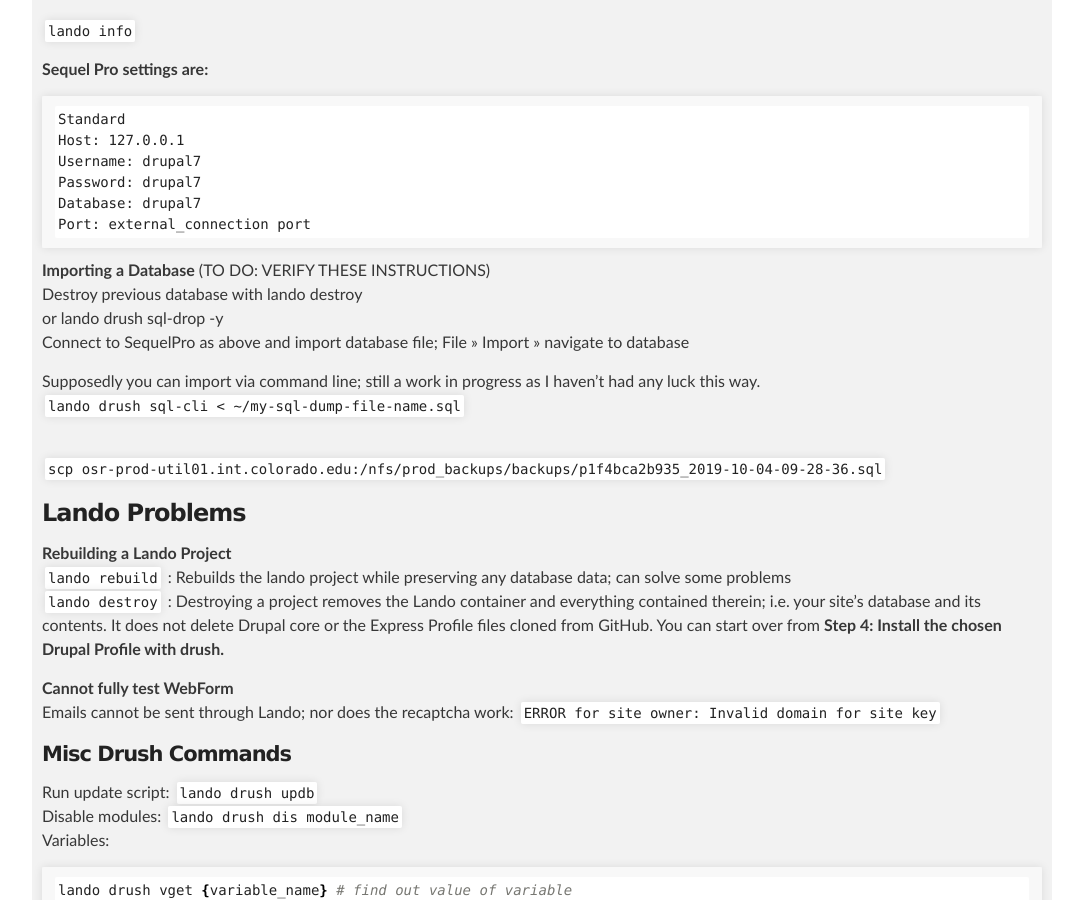
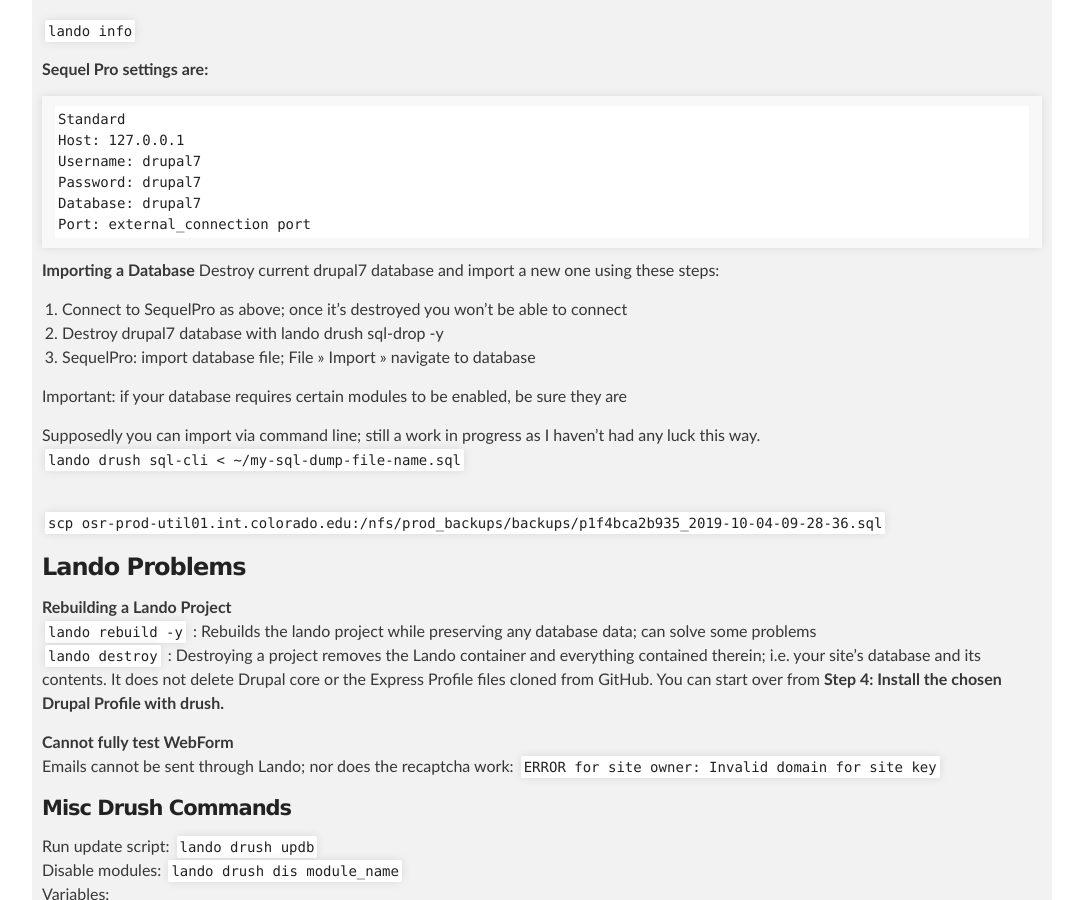
Before and after one commit to cathysnider/cathysnider.github.io, a Jekyll site: the page built from lando.md, in a window 1280 px wide and 900 px high, scrolled down 3277 px. Shown: the whole window, without its empty margins (98-1181 px from the left). Built offline with Jekyll 4.4.1, drawn with Linux system fonts in a browser that asks for light colours.

Commit message:
database instructions

````diff
--- a/lando.md
+++ b/lando.md
@@ -133,14 +133,16 @@ Database: drupal7
 Port: external_connection port
 ```
 
-**Importing a Database** (TO DO: VERIFY THESE INSTRUCTIONS)<br />
-Destroy previous database with lando destroy <br />
-or lando drush sql-drop -y <br />
-Connect to SequelPro as above and import database file; File » Import >> navigate to database
+**Importing a Database**
+Destroy current drupal7 database and import a new one using these steps: <br />
+1. Connect to SequelPro as above; once it's destroyed you won't be able to connect
+2. Destroy drupal7 database with lando drush sql-drop -y <br />
+3. SequelPro: import database file; File » Import >> navigate to database
+
+Important: if your database requires certain modules to be enabled, be sure they are
 
 Supposedly you can import via command line; still a work in progress as I haven't had any luck this way. <br />
 `lando drush sql-cli < ~/my-sql-dump-file-name.sql` <br /><br />
-
 
 `scp osr-prod-util01.int.colorado.edu:/nfs/prod_backups/backups/p1f4bca2b935_2019-10-04-09-28-36.sql `
 
@@ -148,7 +150,7 @@ Supposedly you can import via command line; still a work in progress as I haven'
 ### Lando Problems
 
 **Rebuilding a Lando Project** <br />
-`lando rebuild` : Rebuilds the lando project while preserving any database data; can solve some problems <br />
+`lando rebuild -y` : Rebuilds the lando project while preserving any database data; can solve some problems <br />
 `lando destroy` : Destroying a project removes the Lando container and everything contained therein; i.e. your site's database and its contents. It does not delete Drupal core or the Express Profile files cloned from GitHub. You can start over from **Step 4: Install the chosen Drupal Profile with drush.**
 
 **Cannot fully test WebForm** <br />
````
